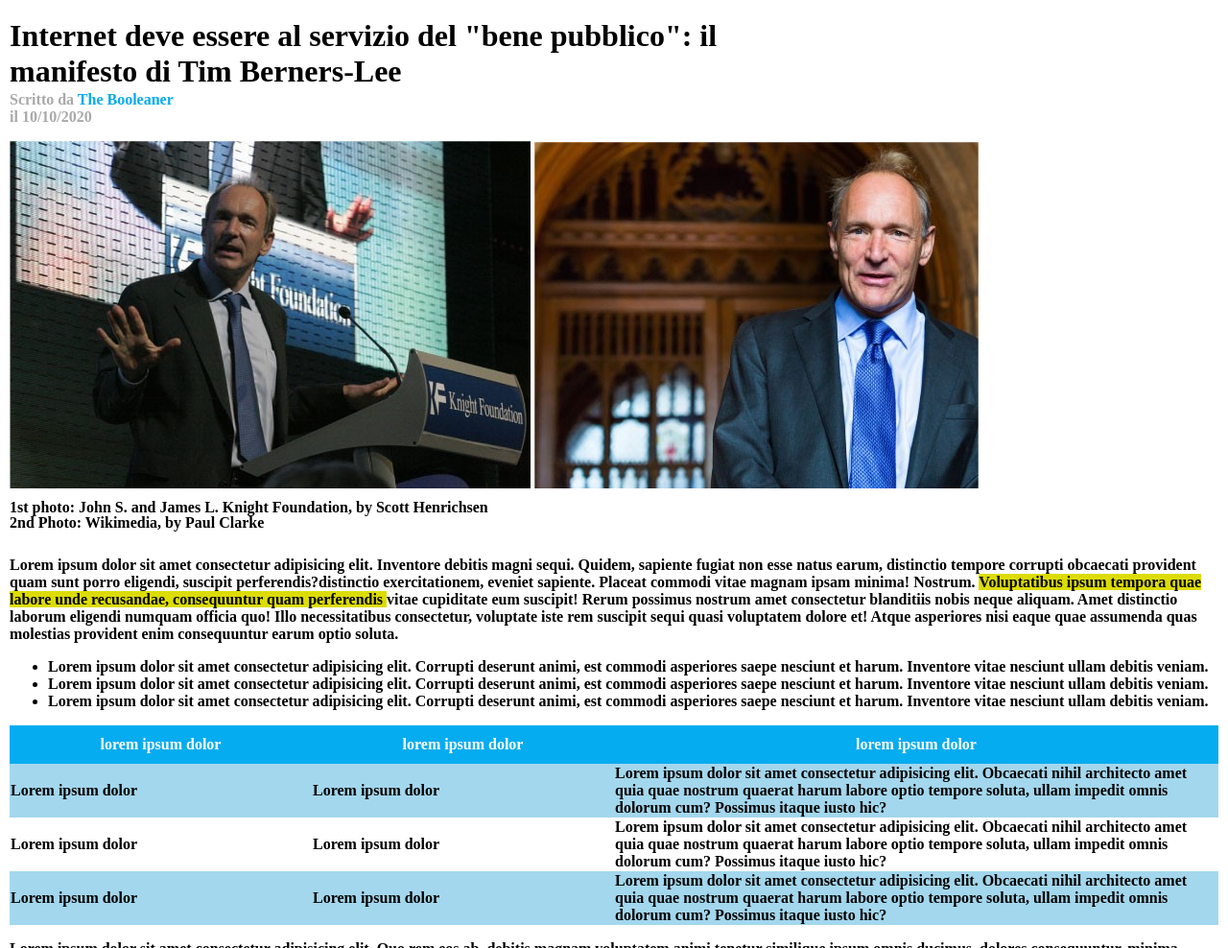
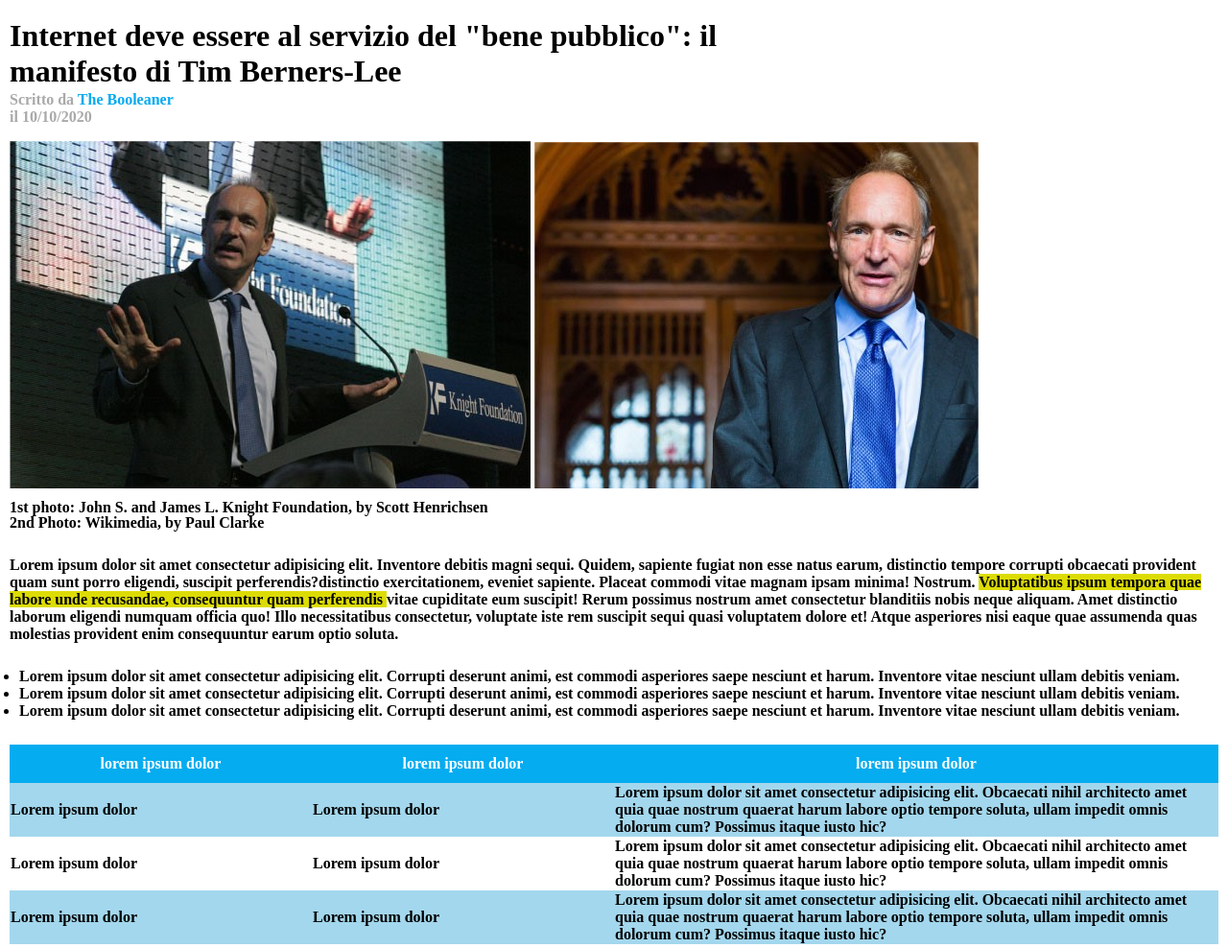
Before and after one commit to onlySte/html-css-booleaner, a plain HTML site: page index.html in a window 1280 px wide. Shown: the part 112-1100 px from the top of the page at 96% size. Drawn offline with Linux system fonts and the light colour scheme.

Commit message:
fine esercizio

```diff
--- a/CSS/style.css
+++ b/CSS/style.css
@@ -40,12 +40,17 @@ header {
 
 /* Sezione centrale con paragrafi e liste */
 
+
 #box-centrale-1 {
     margin-top: 35px;
 }
 
 .paragrafo-yellow {
     background-color: rgb(220, 220, 4);
+}
+
+ul {
+    padding: 10px;
 }
 
 /* Sezione tabella */
```
Also changed, not shown: index.html (+2 -0 lines).
